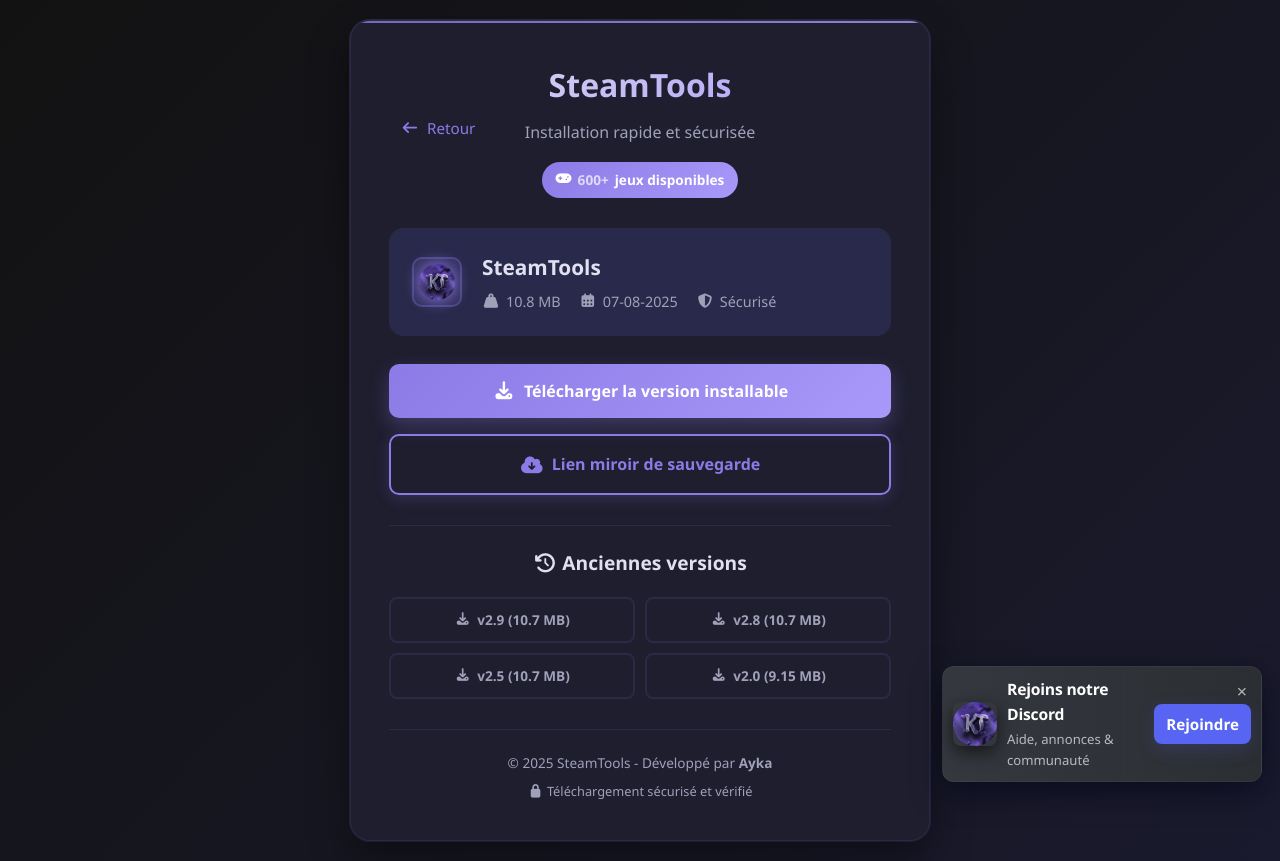
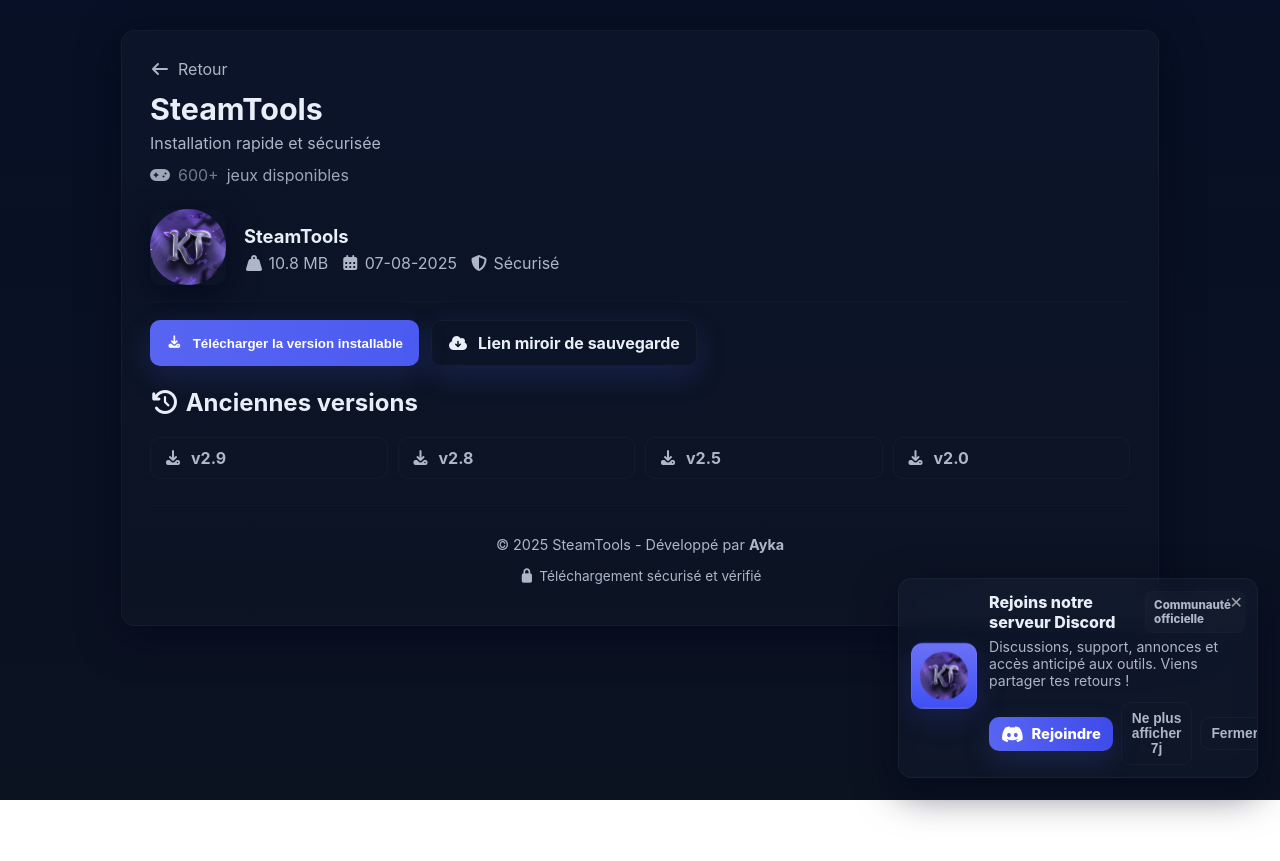
Before and after one commit to SteamTools-Team/WebSite, a plain HTML site: page fr.html in a window 1280 px wide. After the commit the page ends 800 px from the top, so only its background shows below. Drawn offline with Linux system fonts and the light colour scheme; no server answers.

Commit message:
Update fr.html

```diff
--- a/fr.html
+++ b/fr.html
@@ -1,15 +1,183 @@
 <!DOCTYPE html>
 <html lang="fr">
 <head>
-  <meta http-equiv="content-type" content="text/html; charset=UTF-8">
-  <meta charset="UTF-8">
-  <meta name="viewport" content="width=device-width, initial-scale=1">
+  <meta charset="utf-8">
+  <meta name="viewport" content="width=device-width,initial-scale=1">
   <title>SteamTools - Téléchargement</title>
-  <link rel="stylesheet" href="style.css">
   <link rel="icon" href="fav.ico" type="image/x-icon">
   <link rel="stylesheet" href="all.min.css">
-  <meta name="description" content="Téléchargez SteamTools - L'outil ultime pour les passionnés de jeux Steam. Installation rapide, sécurisée et gratuite.">
+  <meta name="description" content="Téléchargez SteamTools - L'outil ultime pour les passionnés de jeux Steam.">
   <meta name="keywords" content="SteamTools, Steam, jeux, téléchargement, gaming, outils">
+  <style>
+    :root{
+      --bg: #0f0f12;
+      --card: rgba(255,255,255,0.04);
+      --accent: #5865F2;
+      --glass: rgba(255,255,255,0.03);
+      --text: #e9eef8;
+      --muted: #aeb6c7;
+      --success: #34d399;
+      --danger: #ff6b6b;
+    }
+
+    body{
+      margin:0;
+      font-family: Inter, ui-sans-serif, system-ui, -apple-system, "Segoe UI", Roboto, "Helvetica Neue", Arial;
+      background: linear-gradient(180deg,#071026 0%, #0b1220 100%);
+      color:var(--text);
+      -webkit-font-smoothing:antialiased;
+      -moz-osx-font-smoothing:grayscale;
+      min-height:100vh;
+      padding:30px;
+      box-sizing:border-box;
+    }
+
+    .container{
+      max-width:980px;
+      margin:0 auto;
+      background: linear-gradient(180deg, rgba(255,255,255,0.02), rgba(255,255,255,0.01));
+      border-radius:14px;
+      padding:28px;
+      box-shadow: 0 10px 40px rgba(2,6,23,0.6);
+      border:1px solid rgba(255,255,255,0.03);
+    }
+
+    header a.back-button { text-decoration:none; color:var(--muted); display:inline-flex; gap:8px; align-items:center; margin-bottom:8px;}
+    header h1{ margin:4px 0 6px; font-size:1.9rem;}
+    .subtitle{ color:var(--muted); margin-top:0; margin-bottom:12px;}
+    .stats-info{ color:var(--muted); opacity:0.9; display:inline-flex; gap:8px; align-items:center; }
+
+    .file-info{ display:flex; gap:18px; align-items:center; margin-top:12px; padding:12px 0; border-bottom:1px solid rgba(255,255,255,0.02); }
+    .file-icon img{ width:76px; height:76px; border-radius:12px; object-fit:cover; box-shadow: 0 10px 30px rgba(2,6,23,0.6); }
+    .file-name{ font-weight:700; font-size:1.15rem;}
+    .file-meta{ display:flex; gap:12px; color:var(--muted); align-items:center; margin-top:6px; }
+
+    .download-options{ margin-top:18px; display:flex; gap:12px; flex-wrap:wrap; }
+    .download-button{ background:linear-gradient(90deg,var(--accent), #4b5bf0); color:white; border:none; padding:12px 16px; border-radius:10px; font-weight:700; cursor:pointer; display:inline-flex; gap:10px; align-items:center; box-shadow: 0 10px 30px rgba(88,101,242,0.18); text-decoration:none;}
+    .mirror-button{ background:transparent; color:var(--text); border:1px solid rgba(255,255,255,0.04); }
+
+    footer{ margin-top:26px; color:var(--muted); font-size:0.9rem; text-align:center; padding-top:16px; border-top:1px solid rgba(255,255,255,0.02); }
+
+    .discord-card {
+      position: fixed;
+      right: 22px;
+      bottom: 22px;
+      width: 360px;
+      max-width: calc(100% - 44px);
+      z-index: 1400;
+      pointer-events: auto;
+      transform-origin: right bottom;
+      transform: translateY(28px) scale(0.98);
+      opacity: 0;
+      transition: transform .36s cubic-bezier(.2,.9,.3,1), opacity .28s ease;
+      user-select: none;
+    }
+    .discord-card.show {
+      transform: translateY(0) scale(1);
+      opacity: 1;
+    }
+
+    .discord-inner {
+      background: linear-gradient(180deg, rgba(255,255,255,0.025), rgba(255,255,255,0.02));
+      border-radius:14px;
+      padding:12px;
+      display:flex;
+      gap:12px;
+      align-items:center;
+      box-shadow: 0 14px 40px rgba(2,6,23,0.6);
+      border:1px solid rgba(255,255,255,0.045);
+      backdrop-filter: blur(10px) saturate(120%);
+      position:relative;
+      overflow:hidden;
+    }
+
+    .discord-inner::before{
+      content: "";
+      position:absolute;
+      left:-40%;
+      top:-20%;
+      width:200%;
+      height:60%;
+      background: linear-gradient(90deg, rgba(255,255,255,0.02), rgba(255,255,255,0.06), rgba(255,255,255,0.02));
+      transform: rotate(-18deg);
+      opacity:0.06;
+      pointer-events:none;
+    }
+
+    .discord-avatar{
+      width:64px;
+      height:64px;
+      border-radius:12px;
+      flex-shrink:0;
+      overflow:hidden;
+      display:inline-grid;
+      place-items:center;
+      background:linear-gradient(180deg,#6b72f5,#4050f5);
+      box-shadow: 0 10px 30px rgba(64,80,245,0.18);
+      border:1px solid rgba(255,255,255,0.06);
+    }
+    .discord-avatar img{ width:48px; height:48px; object-fit:cover; border-radius:8px; }
+
+    .discord-body{ flex:1; min-width:0; display:flex; flex-direction:column; gap:6px; }
+    .discord-title{ font-weight:800; font-size:1rem; color:var(--text); display:flex; align-items:center; gap:8px; }
+    .discord-desc{ font-size:0.88rem; color:var(--muted); line-height:1.2; }
+    .discord-actions{ display:flex; gap:8px; margin-top:6px; align-items:center; }
+
+    .btn-join{
+      background:linear-gradient(90deg,var(--accent), #3f4be9);
+      color:white;
+      padding:8px 12px;
+      border-radius:10px;
+      font-weight:800;
+      font-size:0.92rem;
+      text-decoration:none;
+      border:none;
+      display:inline-flex;
+      gap:8px;
+      align-items:center;
+      box-shadow: 0 10px 28px rgba(88,101,242,0.18);
+      cursor:pointer;
+    }
+    .btn-snooze{
+      background:transparent;
+      color:var(--muted);
+      border:1px solid rgba(255,255,255,0.03);
+      padding:8px 10px;
+      border-radius:10px;
+      font-weight:700;
+      font-size:0.86rem;
+      cursor:pointer;
+    }
+
+    .discord-close-two {
+      position:absolute;
+      top:8px;
+      right:8px;
+      border:none;
+      background:transparent;
+      color:rgba(255,255,255,0.6);
+      font-size:16px;
+      padding:6px;
+      border-radius:8px;
+      cursor:pointer;
+    }
+    .discord-close-two:hover{ background: rgba(255,255,255,0.02); color:white; }
+
+    .small-tag { font-size:0.72rem; color:var(--muted); background: rgba(255,255,255,0.02); padding:6px 8px; border-radius:8px; border:1px solid rgba(255,255,255,0.01); }
+
+    @keyframes subtle-pulse {
+      0% { transform: translateY(0); }
+      50% { transform: translateY(-4px); }
+      100% { transform: translateY(0); }
+    }
+
+    .discord-card.show .discord-avatar { animation: subtle-pulse 2200ms ease-in-out 800ms infinite; }
+
+    @media (max-width:520px){
+      .discord-card{ left:12px; right:12px; bottom:14px; width:auto; }
+      .discord-avatar{ width:56px; height:56px; }
+    }
+  </style>
 </head>
 <body>
   <div class="container">
@@ -50,91 +218,86 @@
       </a>
     </div>
 
-    <div class="old-versions">
-      <h2><i class="fas fa-history"></i> Anciennes versions</h2>
-      <div class="old-versions-grid">
-        <a href="https://api.ayka.dev/SteamTools/SteamToolsV2.9.exe" class="old-download-button" target="_blank" rel="noopener">
-          <i class="fas fa-download"></i> v2.9 (10.7 MB)
+    <div class="old-versions" style="margin-top:22px;">
+      <h2 style="font-weight:700; color:var(--text);"><i class="fas fa-history"></i> Anciennes versions</h2>
+      <div class="old-versions-grid" style="display:grid; grid-template-columns:repeat(auto-fit,minmax(180px,1fr)); gap:10px; margin-top:12px;">
+        <a href="https://api.ayka.dev/SteamTools/SteamToolsV2.9.exe" class="old-download-button" target="_blank" rel="noopener" style="background:transparent; border:1px solid rgba(255,255,255,0.03); padding:10px 12px; border-radius:10px; text-decoration:none; color:var(--muted); display:inline-flex; align-items:center; gap:8px; font-weight:700;">
+          <i class="fas fa-download"></i> v2.9
         </a>
-        <a href="https://api.ayka.dev/SteamTools/SteamToolsV2.8.exe" class="old-download-button" target="_blank" rel="noopener">
-          <i class="fas fa-download"></i> v2.8 (10.7 MB)
+        <a href="https://api.ayka.dev/SteamTools/SteamToolsV2.8.exe" class="old-download-button" target="_blank" rel="noopener" style="background:transparent; border:1px solid rgba(255,255,255,0.03); padding:10px 12px; border-radius:10px; text-decoration:none; color:var(--muted); display:inline-flex; align-items:center; gap:8px; font-weight:700;">
+          <i class="fas fa-download"></i> v2.8
         </a>
-        <a href="https://api.ayka.dev/SteamTools/SteamToolsV2.5.exe" class="old-download-button" target="_blank" rel="noopener">
-          <i class="fas fa-download"></i> v2.5 (10.7 MB)
+        <a href="https://api.ayka.dev/SteamTools/SteamToolsV2.5.exe" class="old-download-button" target="_blank" rel="noopener" style="background:transparent; border:1px solid rgba(255,255,255,0.03); padding:10px 12px; border-radius:10px; text-decoration:none; color:var(--muted); display:inline-flex; align-items:center; gap:8px; font-weight:700;">
+          <i class="fas fa-download"></i> v2.5
         </a>
-        <a href="https://api.ayka.dev/SteamTools/SteamTools%20V2.exe" class="old-download-button" target="_blank" rel="noopener">
-          <i class="fas fa-download"></i> v2.0 (9.15 MB)
+        <a href="https://api.ayka.dev/SteamTools/SteamTools%20V2.exe" class="old-download-button" target="_blank" rel="noopener" style="background:transparent; border:1px solid rgba(255,255,255,0.03); padding:10px 12px; border-radius:10px; text-decoration:none; color:var(--muted); display:inline-flex; align-items:center; gap:8px; font-weight:700;">
+          <i class="fas fa-download"></i> v2.0
         </a>
       </div>
     </div>
 
     <footer>
       <p>© 2025 SteamTools - Développé par <strong>Ayka</strong></p>
-      <p style="margin-top: 8px; font-size: 0.8rem;">
-        <i class="fas fa-lock"></i> Téléchargement sécurisé et vérifié
-      </p>
+      <p style="margin-top:8px; font-size:0.85rem;"><i class="fas fa-lock"></i> Téléchargement sécurisé et vérifié</p>
     </footer>
   </div>
 
-  <!-- ========== Discord toast / badge ========== -->
-  <div id="discord-toast" class="discord-toast" role="dialog" aria-live="polite" aria-atomic="true">
-    <button id="discord-toast-close" class="discord-close" aria-label="Fermer">&times;</button>
-    <div class="discord-content">
-      <img src="fav.ico" alt="Discord" class="discord-icon">
-      <div class="discord-text">
-        <strong>Rejoins notre Discord</strong>
-        <span class="discord-sub">Aide, annonces & communauté</span>
+  <div id="discordCard" class="discord-card" role="dialog" aria-live="polite" aria-atomic="true" aria-label="Rejoindre le Discord SteamTools">
+    <div class="discord-inner" role="group" aria-labelledby="discordTitle">
+      <button id="discordClose" class="discord-close-two" aria-label="Fermer la notification">✕</button>
+
+      <div class="discord-avatar" aria-hidden="true">
+        <img src="fav.ico" alt="Logo">
       </div>
-      <a id="discord-join-btn" class="discord-join" href="https://discord.gg/TON_INVITE" target="_blank" rel="noopener noreferrer">
-        Rejoindre
-      </a>
+
+      <div class="discord-body">
+        <div class="discord-title" id="discordTitle">
+          Rejoins notre serveur Discord
+          <span class="small-tag" style="margin-left:auto;">Communauté officielle</span>
+        </div>
+        <div class="discord-desc">
+          Discussions, support, annonces et accès anticipé aux outils. Viens partager tes retours !
+        </div>
+
+        <div class="discord-actions">
+          <a id="discordJoin" class="btn-join" href="https://discord.gg/TON_INVITE" target="_blank" rel="noopener noreferrer">
+            <i class="fab fa-discord" aria-hidden="true" style="font-size:18px"></i>
+            Rejoindre
+          </a>
+
+          <button id="discordSnooze" class="btn-snooze" title="Ne plus afficher pendant 7 jours">Ne plus afficher 7j</button>
+
+          <button id="discordCloseAlt" class="btn-snooze" title="Fermer">Fermer</button>
+        </div>
+      </div>
     </div>
   </div>
 
-  <!-- ========== Ton script existant (partiel) + ajout Discord ========== -->
   <script>
-    // === Ton script existant (début) ===
     async function getGamesCount() {
       const gamesCountElement = document.getElementById('games-count');
       gamesCountElement.innerHTML = '<i class="fas fa-spinner fa-pulse"></i>';
-
       try {
-        console.log('🔍 Récupération du compteur depuis api.ayka.dev...');
-        const response = await fetch('https://api.ayka.dev/steamtools/games-count', {
-          method: 'GET',
-          headers: {
-            'Content-Type': 'application/json'
-          }
-        });
-
+        const response = await fetch('https://api.ayka.dev/steamtools/games-count', { method: 'GET' });
         if (response.ok) {
           const data = await response.json();
-          // Assure-toi que la clé renvoyée par l'API existe, exemple: { count: 600 }
-          if (data && (data.count || data.gamesCount || data.games)) {
-            const count = data.count || data.gamesCount || data.games;
-            gamesCountElement.textContent = count;
-          } else {
-            gamesCountElement.textContent = '600+';
-          }
+          const count = data?.count || data?.gamesCount || data?.games;
+          gamesCountElement.textContent = count || '600+';
         } else {
-          console.warn('API games-count returned status', response.status);
           gamesCountElement.textContent = '600+';
         }
       } catch (err) {
-        console.error('Erreur en récupérant le compteur:', err);
+        console.warn('Erreur games count', err);
         gamesCountElement.textContent = '600+';
       }
     }
 
-    // appel initial
     document.addEventListener('DOMContentLoaded', () => {
       getGamesCount();
 
-      // example: hook pour le bouton de téléchargement local
       const localBtn = document.getElementById('local-download');
       if (localBtn) {
         localBtn.addEventListener('click', () => {
-          // Logique de téléchargement / analytics / animation
           localBtn.classList.add('downloading');
           setTimeout(() => {
             localBtn.classList.remove('downloading');
@@ -143,173 +306,82 @@
         });
       }
     });
-    // === Ton script existant (fin) ===
 
-    // === Discord toast logic (ajout) ===
     (function(){
-      const TOAST_KEY = 'steamtools_discord_dismissed_v1';
-      const toast = document.getElementById('discord-toast');
-      const closeBtn = document.getElementById('discord-toast-close');
-      const joinBtn = document.getElementById('discord-join-btn');
+      const KEY_SNOOZE = 'steamtools_discord_snooze_until_v1';
+      const KEY_DISMISSED = 'steamtools_discord_dismissed_v1';
+      const card = document.getElementById('discordCard');
+      const closeBtn = document.getElementById('discordClose');
+      const closeAlt = document.getElementById('discordCloseAlt');
+      const snoozeBtn = document.getElementById('discordSnooze');
+      const joinBtn = document.getElementById('discordJoin');
 
-      // Affiche le toast après délai si pas dismissé
-      function showDiscordToast(delay = 1600) {
+      function shouldShow() {
         try {
-          if (localStorage.getItem(TOAST_KEY) === '1') return;
-        } catch(e){ /* ignore privacy errors */ }
+          if (localStorage.getItem(KEY_DISMISSED) === '1') return false;
+          const until = localStorage.getItem(KEY_SNOOZE);
+          if (!until) return true;
+          const ts = Number(until);
+          if (Number.isFinite(ts) && Date.now() < ts) return false;
+          return true;
+        } catch(e) {
+          return true;
+        }
+      }
 
+      function showCard(delay = 900) {
+        if (!shouldShow()) return;
         setTimeout(() => {
-          toast.classList.add('show');
-
-          // petite animation d'attention répétée (subtile)
-          try {
-            toast.animate([
-              { transform: 'translateY(0)' },
-              { transform: 'translateY(-6px)' },
-              { transform: 'translateY(0)' }
-            ], { duration: 2400, iterations: Infinity, easing: 'ease-in-out', delay: 1200 });
-          } catch(e){}
+          card.classList.add('show');
         }, delay);
       }
 
-      function dismissToast(persist = true) {
-        toast.classList.remove('show');
+      function hideCard(persist = false) {
+        card.classList.remove('show');
         if (persist) {
-          try { localStorage.setItem(TOAST_KEY, '1'); } catch(e){}
+          try { localStorage.setItem(KEY_DISMISSED, '1'); } catch(e){}
         }
       }
 
-      // Close action
-      if (closeBtn) {
-        closeBtn.addEventListener('click', () => dismissToast(true));
+      function snoozeDays(days = 7) {
+        const until = Date.now() + (days * 24 * 60 * 60 * 1000);
+        try { localStorage.setItem(KEY_SNOOZE, String(until)); } catch(e){}
+        card.classList.remove('show');
       }
 
-      // If user clicks join, we close and don't show again for a while
-      if (joinBtn) {
-        joinBtn.addEventListener('click', () => {
-          dismissToast(true);
-          // Optionnel : envoyer un évènement analytics ici
-        });
+      closeBtn?.addEventListener('click', () => hideCard(true));
+      closeAlt?.addEventListener('click', () => hideCard(true));
+      snoozeBtn?.addEventListener('click', () => snoozeDays(7));
+
+      joinBtn?.addEventListener('click', () => {
+        const until = Date.now() + (30 * 24 * 60 * 60 * 1000);
+        try { localStorage.setItem(KEY_SNOOZE, String(until)); } catch(e){}
+      });
+
+      document.addEventListener('keydown', (e) => {
+        if (e.key === 'Escape' && card.classList.contains('show')) hideCard(true);
+      });
+
+      let revealed = false;
+      function tryReveal() {
+        if (revealed) return;
+        revealed = true;
+        showCard(600);
       }
 
-      // Show on DOM ready
-      document.addEventListener('DOMContentLoaded', () => {
-        showDiscordToast(1600);
+      ['pointerdown','scroll','keydown','mousemove','touchstart'].forEach(evt => {
+        window.addEventListener(evt, tryReveal, { once: true, passive: true });
       });
+      setTimeout(tryReveal, 2800);
 
-      // Accessibility: close on Escape
-      document.addEventListener('keydown', (e) => {
-        if (e.key === 'Escape' && toast.classList.contains('show')) {
-          dismissToast(true);
-        }
+      card.addEventListener('focusin', () => {
+        card.classList.add('focus');
+      });
+      card.addEventListener('focusout', () => {
+        card.classList.remove('focus');
       });
 
     })();
   </script>
-
-  <!-- ========== CSS additionnel pour le toast Discord ========== -->
-  <style>
-    /* Discord toast */
-    .discord-toast {
-      position: fixed;
-      right: 18px;
-      bottom: 18px;
-      width: 320px;
-      max-width: calc(100% - 40px);
-      background: linear-gradient(90deg, rgba(54,57,63,0.98), rgba(44,47,51,0.95));
-      color: #fff;
-      border-radius: 12px;
-      box-shadow: 0 10px 30px rgba(2,6,23,0.6);
-      padding: 10px;
-      display: flex;
-      align-items: center;
-      gap: 10px;
-      transform: translateY(18px);
-      opacity: 0;
-      pointer-events: none;
-      transition: opacity 300ms ease, transform 300ms ease;
-      z-index: 1200;
-      backdrop-filter: blur(6px);
-      border: 1px solid rgba(255,255,255,0.04);
-      font-size: 0.95rem;
-    }
-
-    .discord-toast.show {
-      opacity: 1;
-      transform: translateY(0);
-      pointer-events: auto;
-    }
-
-    .discord-icon {
-      width: 44px;
-      height: 44px;
-      border-radius: 8px;
-      object-fit: cover;
-      flex-shrink: 0;
-      box-shadow: 0 6px 18px rgba(0,0,0,0.6);
-    }
-
-    .discord-content {
-      display: flex;
-      align-items: center;
-      gap: 10px;
-      width: 100%;
-    }
-
-    .discord-text {
-      flex: 1;
-      display: flex;
-      flex-direction: column;
-      gap: 2px;
-    }
-
-    .discord-text strong {
-      font-size: 0.98rem;
-      letter-spacing: -0.2px;
-    }
-
-    .discord-sub {
-      font-size: 0.82rem;
-      opacity: 0.85;
-      color: #d1d1d8;
-    }
-
-    .discord-join {
-      background: #5865f2; /* Discord blue */
-      color: white;
-      padding: 8px 12px;
-      border-radius: 8px;
-      text-decoration: none;
-      font-weight: 700;
-      box-shadow: 0 6px 18px rgba(88,101,242,0.18);
-      transition: transform 140ms ease, box-shadow 140ms ease, opacity 140ms ease;
-      white-space: nowrap;
-    }
-
-    .discord-join:hover {
-      transform: translateY(-2px);
-      box-shadow: 0 12px 30px rgba(88,101,242,0.22);
-    }
-
-    .discord-close {
-      position: absolute;
-      top: 6px;
-      right: 8px;
-      border: none;
-      background: transparent;
-      color: rgba(255,255,255,0.65);
-      font-size: 18px;
-      padding: 6px;
-      cursor: pointer;
-      border-radius: 6px;
-    }
-
-    .discord-close:hover { color: white; background: rgba(255,255,255,0.03); }
-
-    @media (max-width: 520px) {
-      .discord-toast { width: calc(100% - 36px); right: 12px; left: 12px; bottom: 14px; }
-      .discord-join { padding: 7px 10px; font-size: 0.9rem; }
-    }
-  </style>
 </body>
 </html>
```
